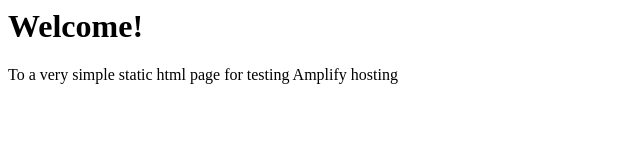
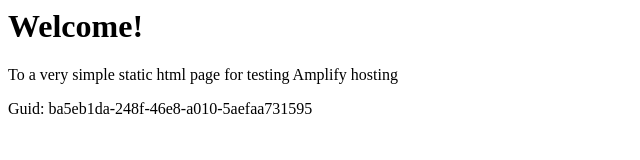
Before and after one commit to aws-aemilia-gru/Github-PR-Commit-Integration-Test-DoNotTouch-GitHubAutoBuildCanaryTest-v1-preprod-sa-east-1, a website: page src/index.html in a window 1280 px wide. Shown: the whole page, without its empty margins (0-640 px from the left). Drawn offline with Linux system fonts and the light colour scheme.

Commit message:
commit from integ tests

```diff
--- a/src/index.html
+++ b/src/index.html
@@ -1,3 +1,5 @@
+
+
 <html lang="en">
 
 <head>
@@ -10,6 +12,6 @@
 <body>
     <h1>Welcome!</h1>
     <p>To a very simple static html page for testing Amplify hosting</p>
-</body>
+    <p>Guid: ba5eb1da-248f-46e8-a010-5aefaa731595</p></body>
 
 </html>
```
